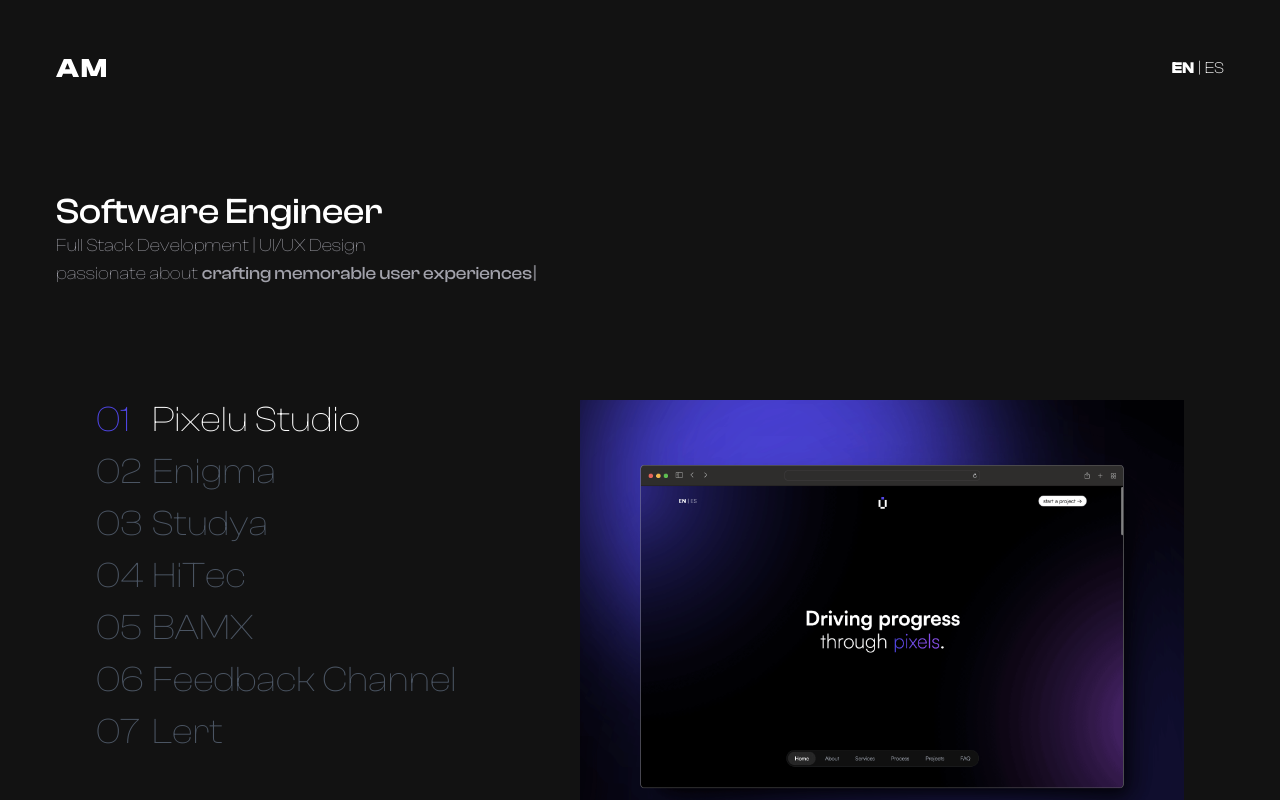
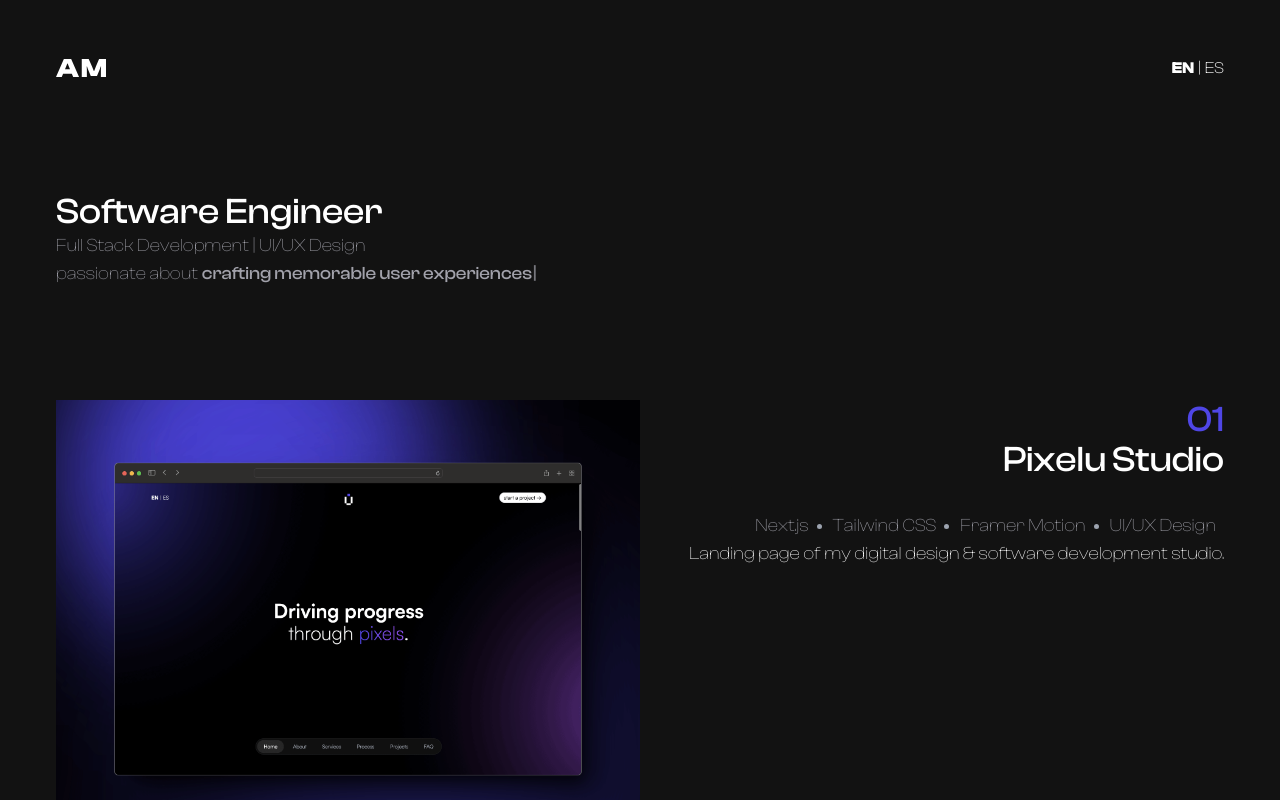
Before and after one commit to AlonsoMtzG/alonsomtz-portfolio, a Next.js app: page / in a window 1280 px wide. Shown: the top 800 px of the page. Built offline with nearby package versions, Linux system fonts and the light colour scheme.

Commit message:
started projects

```diff
--- a/app/globals.css
+++ b/app/globals.css
@@ -15,10 +15,5 @@
 
 body {
   color: rgb(var(--foreground-rgb));
-  background: linear-gradient(
-      to bottom,
-      transparent,
-      rgb(var(--background-end-rgb))
-    )
-    rgb(var(--background-start-rgb));
+  background: rgb(var(--background-start-rgb));
 }
--- a/components/Projects/TechsCircle.jsx
+++ b/components/Projects/TechsCircle.jsx
@@ -4,7 +4,7 @@ export const TechsCircle = () => {
   return (
     <div className="relative flex mb-1">
       <svg
-        className="absolute fill-gray-400 dark:fill-gray-600 transition-all duration-500"
+        className="absolute fill-gray-400 transition-all duration-500"
         version="1.1"
         baseProfile="full"
         width="5"
--- a/components/Projects/index.jsx
+++ b/components/Projects/index.jsx
@@ -6,6 +6,8 @@ import { projects } from '@/constants';
 import { Names } from './Names';
 import { Content } from './Content';
 import { useThemeContext } from '@/hooks/useThemeContext';
+import Image from 'next/image';
+import { TechsCircle } from './TechsCircle';
 
 export const Projects = () => {
   const {
@@ -16,18 +18,41 @@ export const Projects = () => {
   } = useThemeContext();
 
   return (
-    <div className="py-14 px-10 flex">
-      <div className="flex flex-[0.8] flex-col gap-3">
-        <Names
-          projects={projects}
-          selectedProject={selectedProject}
-          setSelectedProject={setSelectedProject}
-          textColorSelected={textColorSelected}
-          textColorUnSelected={textColorUnSelected}
+    <div className="py-14 flex">
+      <div className="flex flex-1 flex-col gap-3">
+        <Image
+          priority={true}
+          width={1920}
+          height={1440}
+          className="w-full"
+          src={projects[selectedProject].src}
+          alt={projects[selectedProject].name}
         />
       </div>
-      <div className="flex flex-1 flex-col gap-3">
-        <Content project={projects[selectedProject]} />
+      <div className="flex flex-1 flex-col gap-8">
+        <div className="flex flex-col">
+          <span className="text-right text-4xl font-medium text-indigo-600">
+            01
+          </span>
+          <span className="text-right text-4xl font-medium">Pixelu Studio</span>
+        </div>
+        <div>
+          <div className="flex items-center gap-4 justify-end">
+            {projects[selectedProject].techs.map((val, idx) => (
+              <div key={val + idx} className="flex items-center">
+                <span className="text-zinc-400 text-lg font-thin mr-2">
+                  {val}
+                </span>
+                {idx < projects[selectedProject].techs.length - 1 && (
+                  <TechsCircle />
+                )}
+              </div>
+            ))}
+          </div>
+          <p className="text-right text-lg font-thin">
+            {projects[selectedProject].description}
+          </p>
+        </div>
       </div>
     </div>
   );
```
